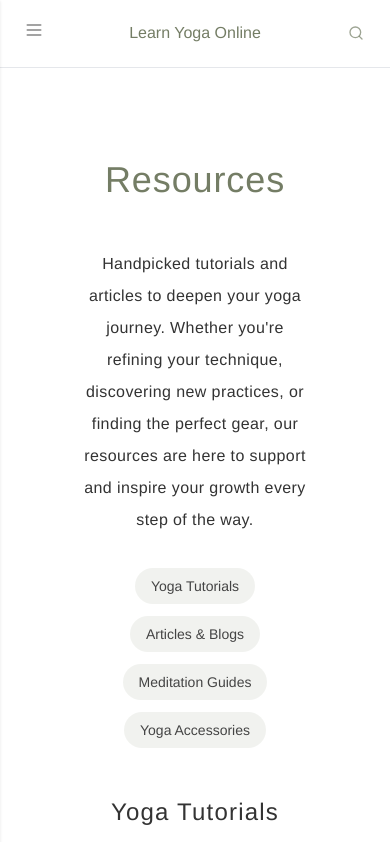
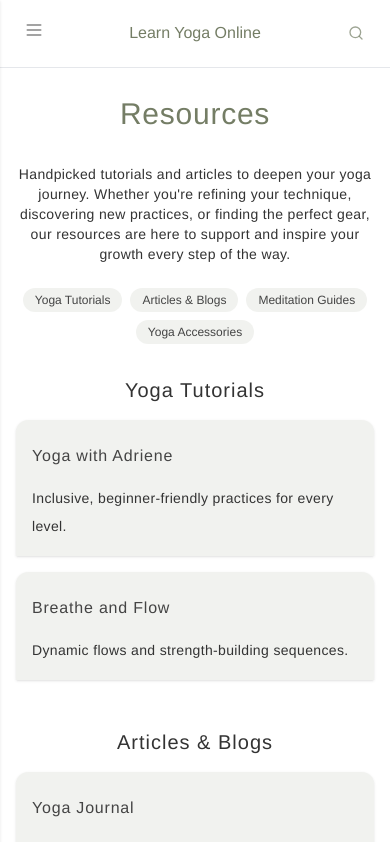
Before and after one commit to samanthacabrera/yoga-library, a React (Vite) app: page /resources in a window 390 px wide. Shown: the top 842 px of the page. Built offline with nearby package versions, Linux system fonts and the light colour scheme.

Commit message:
optimize styling for mobile

```diff
--- a/src/components/Resources.jsx
+++ b/src/components/Resources.jsx
@@ -6,7 +6,7 @@ const ResourceCard = ({ to, title, description }) => (
     to={to}
     target="_blank"
     rel="noopener noreferrer"
-    className="group bg-moss/10 h-fit md:h-[150px] p-6 text-left rounded-t-xl shadow hover:shadow-lg hover:scale-105 transition duration-500 ease-in-out flex flex-col justify-between"
+    className="group bg-moss/10 h-auto p-4 sm:p-6 text-left rounded-t-xl shadow hover:shadow-lg hover:scale-105 transition duration-500 ease-in-out flex flex-col justify-between"
     aria-label={`Visit ${title}`}
   >
     <div className="font-medium tracking-wider group-hover:text-moss transition-colors duration-300">{title}</div>
@@ -16,8 +16,8 @@ const ResourceCard = ({ to, title, description }) => (
 
 const ResourceSection = ({ title, links }) => (
   <div className="w-full max-w-2xl">
-    <h2 className="text-2xl text-charcoal tracking-wider">{title}</h2>
-    <div className="grid grid-cols-1 sm:grid-cols-2 gap-6 my-8">
+    <h2 className="text-xl sm:text-2xl text-charcoal tracking-wider">{title}</h2>
+    <div className="grid grid-cols-1 gap-4 sm:gap-6 my-4 sm:my-8">
       {links.map((link, index) => (
         <ResourceCard key={index} {...link} />
       ))}
@@ -76,21 +76,20 @@ const Resources = () => {
   };
 
   return (
-    <>
-    <div className="flex flex-col min-h-screen w-full max-w-3xl px-8 py-4 my-24 md:mx-auto mx-12">
-      <div className="mb-12">
-        <h1 className="text-center my-12 text-4xl tracking-wide">Resources</h1>
-        <p className="tracking-wide text-center max-w-2xl mx-auto">
+    <div className="flex flex-col min-h-screen w-full max-w-3xl px-4 sm:px-8 py-4 my-12 sm:my-24 mx-auto">
+      <div className="mb-8 sm:mb-12">
+        <h1 className="text-center my-8 sm:my-12 text-3xl sm:text-4xl tracking-wide">Resources</h1>
+        <p className="tracking-wide text-center max-w-2xl mx-auto text-sm sm:text-base">
           Handpicked tutorials and articles to deepen your yoga journey. Whether you're refining your technique, discovering new practices, or finding the perfect gear, our resources are here to support and inspire your growth every step of the way.
         </p>
 
         {/* Nav */}
-        <div className="flex flex-wrap justify-center gap-3 mt-8">
+        <div className="flex flex-wrap justify-center gap-2 sm:gap-3 mt-6 sm:mt-8">
           {resourceCategories.map((category) => (
             <button
               key={category.id}
               onClick={() => scrollToSection(category.id)}
-              className={`px-4 py-2 rounded-full text-sm transition-all duration-300 ${
+              className={`px-3 py-1 sm:px-4 sm:py-2 rounded-full text-xs sm:text-sm transition-all duration-300 ${
                 activeCategory === category.id
                   ? "bg-moss text-white"
                   : "bg-moss bg-opacity-10 hover:bg-opacity-40"
@@ -102,21 +101,20 @@ const Resources = () => {
         </div>
       </div>
 
-      <div className="space-y-16">
+      <div className="space-y-12 sm:space-y-16">
         {resourceCategories.map((category, index) => (
-          <div key={index} id={category.id} className="scroll-mt-20">
+          <div key={index} id={category.id} className="scroll-mt-16 sm:scroll-mt-20">
             <ResourceSection {...category} />
           </div>
         ))}
 
-        <p className="py-12 text-xs text-center tracking-wide opacity-70">
+        <p className="py-8 sm:py-12 text-xs text-center tracking-wide opacity-70">
           As an Amazon Associate, I earn from qualifying purchases. This helps support the site at no extra cost to you.
         </p>
       </div>
 
-        <div className="mt-24 border-t border-moss border-opacity-20 pt-40 text-center">
-        <h2 className="text-xl text-charcoal tracking-wider font-light mb-6">Suggest a Resource</h2>
-        <p className="max-w-md mx-auto leading-relaxed text-charcoal text-opacity-80">
+      <div className="mt-16 sm:mt-24 border-t border-moss border-opacity-20 pt-16 sm:pt-40 text-center">
+        <p className="max-w-md mx-auto leading-relaxed text-charcoal text-opacity-80 text-sm sm:text-base">
           Have a suggestion for our collection? I'm always looking to expand these resources
           with valuable recommendations for the yoga community. {" "}
           <a
@@ -129,7 +127,6 @@ const Resources = () => {
         </p>
       </div>
     </div>
-    </>
   );
 };
 
```
Lines whose indentation alone changed are shown as unchanged.
